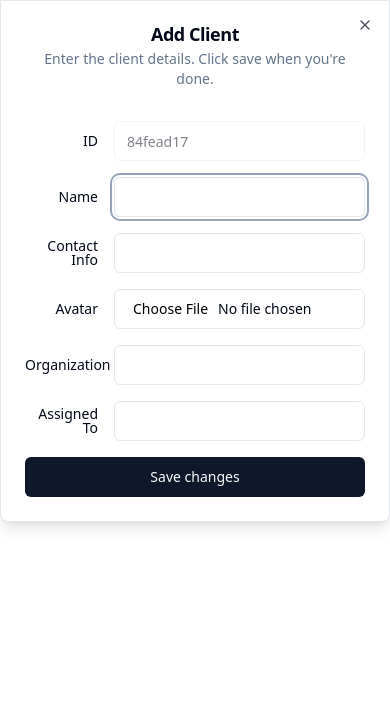
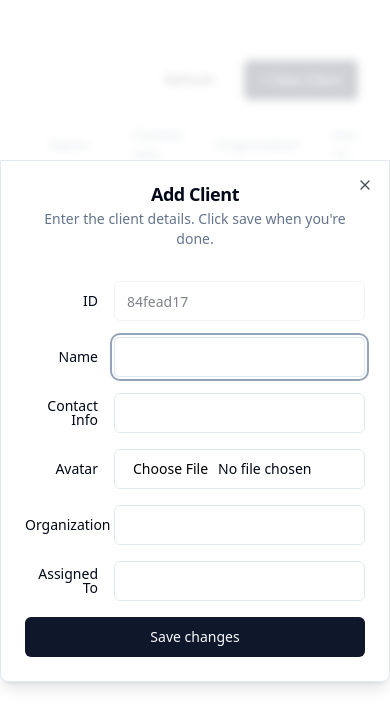
Before and after one commit to Tazkir/crm, a Next.js app: page / in a window 390 px wide. Both pictures are taken after a click on the button "+ New Client". Shown: the top 728 px of the page. Built offline with nearby package versions, Linux system fonts and the light colour scheme.

Commit message:
fixed dialog responsive
Signed-off-by: tazkir <tazkirfurqan77@gmail.com>

```diff
--- a/components/ui/dialog.tsx
+++ b/components/ui/dialog.tsx
@@ -16,7 +16,7 @@ const DialogPortal = ({
   ...props
 }: DialogPrimitive.DialogPortalProps) => (
   <DialogPrimitive.Portal className={cn(className)} {...props}>
-    <div className="fixed max-sm:absolute max-sm:w-screen inset-0 z-50 flex items-start justify-center sm:items-center">
+    <div className="fixed max-sm:w-[100dvw] inset-0 z-50 flex items-start justify-center max-sm:mt-[10em]">
       {children}
     </div>
   </DialogPrimitive.Portal>
@@ -30,7 +30,7 @@ const DialogOverlay = React.forwardRef<
   <DialogPrimitive.Overlay
     ref={ref}
     className={cn(
-      'fixed max-sm:relative inset-0 z-50 bg-background/80 backdrop-blur-sm transition-all duration-100 data-[state=closed]:animate-out data-[state=closed]:fade-out data-[state=open]:fade-in',
+      'fixed inset-0 z-50 bg-background/80 backdrop-blur-sm transition-all duration-100 data-[state=closed]:animate-out data-[state=closed]:fade-out data-[state=open]:fade-in',
       className
     )}
     {...props}
```
